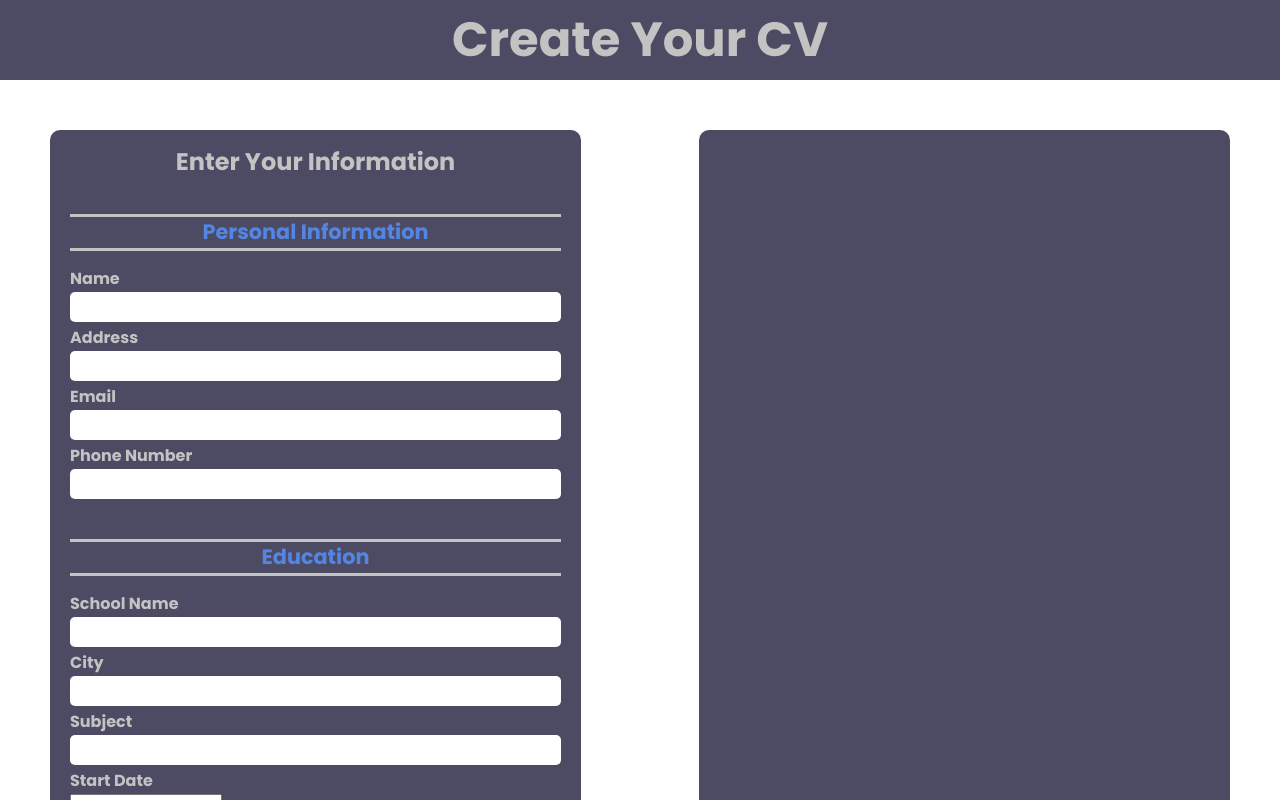
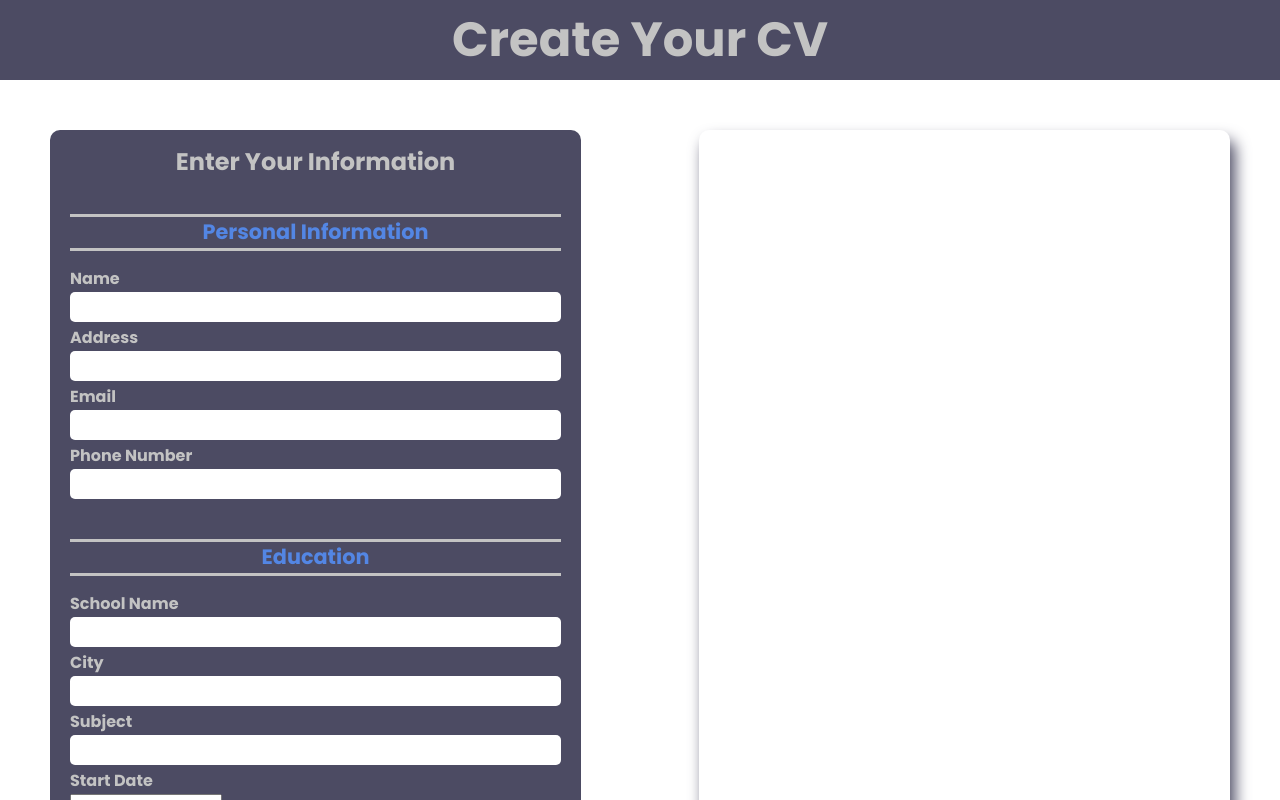
Before and after one commit to savawebdev/odin-cv-project, a React (Create React App) app: page / in a window 1280 px wide. Shown: the top 800 px of the page. Built offline with nearby package versions, Linux system fonts and the light colour scheme.

Commit message:
Changed form and preview section styling to be different

```diff
--- a/src/App.js
+++ b/src/App.js
@@ -5,6 +5,19 @@ import Preview from "./components/CV/Preview/Preview";
 import "./App.module.css";
 
 class App extends Component {
+  constructor() {
+    super();
+
+    this.state = {
+      personal: {
+        name: "Andrei Sava",
+        address: "Bacau, Romania",
+        email: "andreisava88@gmail.com",
+        phoneNumber: "0748976101",
+      },
+    };
+  }
+
   render() {
     return (
       <div>
@@ -12,7 +25,7 @@ class App extends Component {
 
         <main>
           <Form />
-          <Preview />
+          <Preview personal={this.state.personal} />
         </main>
       </div>
     );
--- a/src/components/CV/Form/Form.js
+++ b/src/components/CV/Form/Form.js
@@ -8,7 +8,7 @@ import SectionTitle from "../../Utils/SectionTitle/SectionTitle";
 class Form extends Component {
   render() {
     return (
-      <Section>
+      <Section className="form">
         <SectionTitle title="Enter Your Information" />
         <Personal />
         <Education />
--- a/src/components/CV/Preview/Preview.js
+++ b/src/components/CV/Preview/Preview.js
@@ -1,9 +1,14 @@
 import { Component } from "react";
+import PreviewPersonal from "./PreviewPersonal";
 import Section from "../../Utils/Section/Section";
 
 class Preview extends Component {
   render() {
-    return <Section></Section>;
+    return (
+      <Section className="preview">
+        <PreviewPersonal />
+      </Section>
+    );
   }
 }
 
--- /dev/null
+++ b/src/components/CV/Preview/PreviewPersonal.js
@@ -0,0 +1,9 @@
+import { Component } from "react";
+
+class PreviewPersonal extends Component {
+  render() {
+    return;
+  }
+}
+
+export default PreviewPersonal;
--- a/src/components/Utils/Section/Section.js
+++ b/src/components/Utils/Section/Section.js
@@ -3,7 +3,11 @@ import styles from "./Section.module.css";
 
 class Section extends Component {
   render() {
-    return <section className={styles.section}>{this.props.children}</section>;
+    return (
+      <section className={styles[this.props.className]}>
+        {this.props.children}
+      </section>
+    );
   }
 }
 
--- a/src/components/Utils/Section/Section.module.css
+++ b/src/components/Utils/Section/Section.module.css
@@ -1,6 +1,13 @@
-.section {
+.form {
   border-radius: 10px;
   background-color: var(--clr-darkgray);
   padding: 20px;
   width: 45%;
 }
+
+.preview {
+  border-radius: 10px;
+  box-shadow: 5px 10px 15px var(--clr-darkgray);
+  padding: 20px;
+  width: 45%;
+}
```
